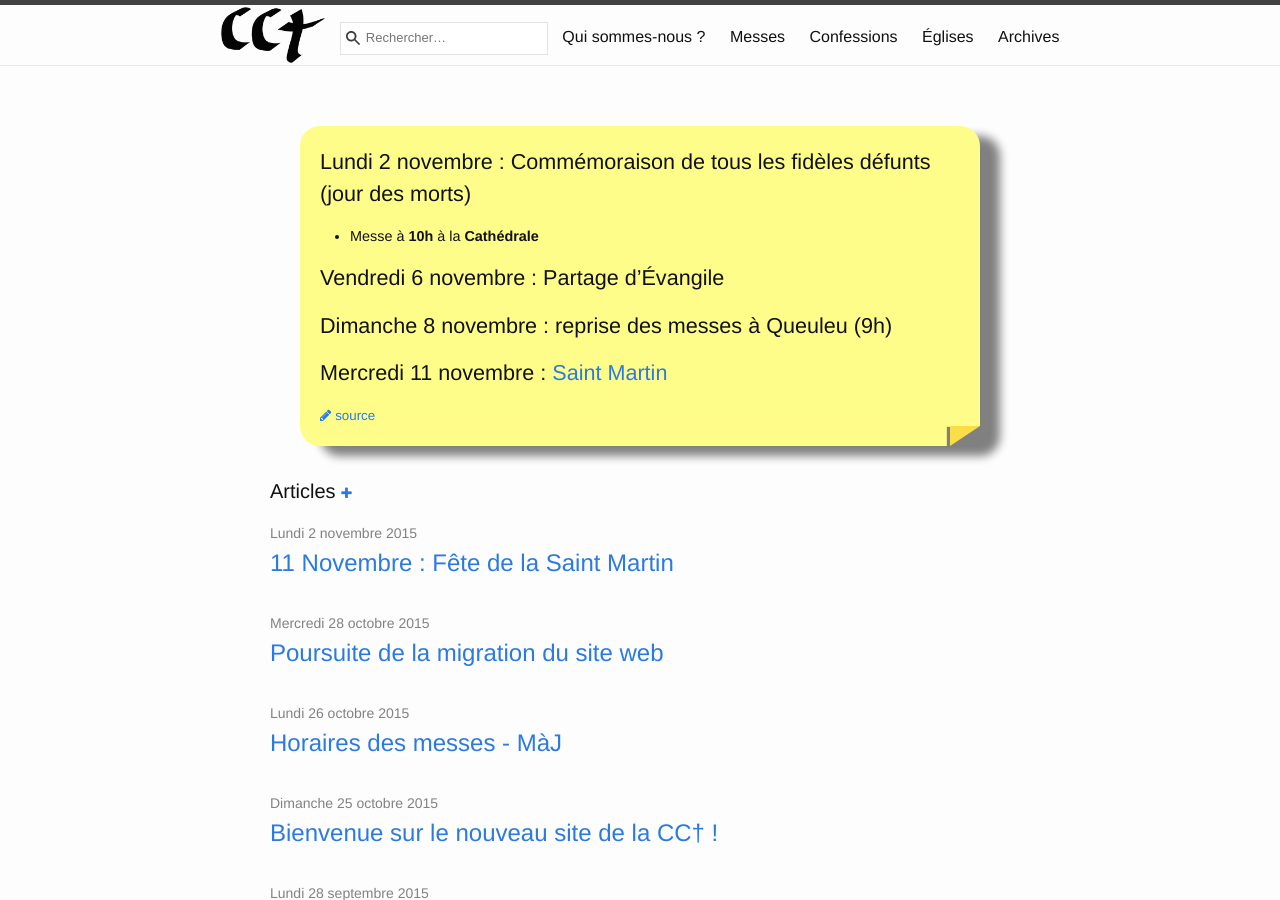
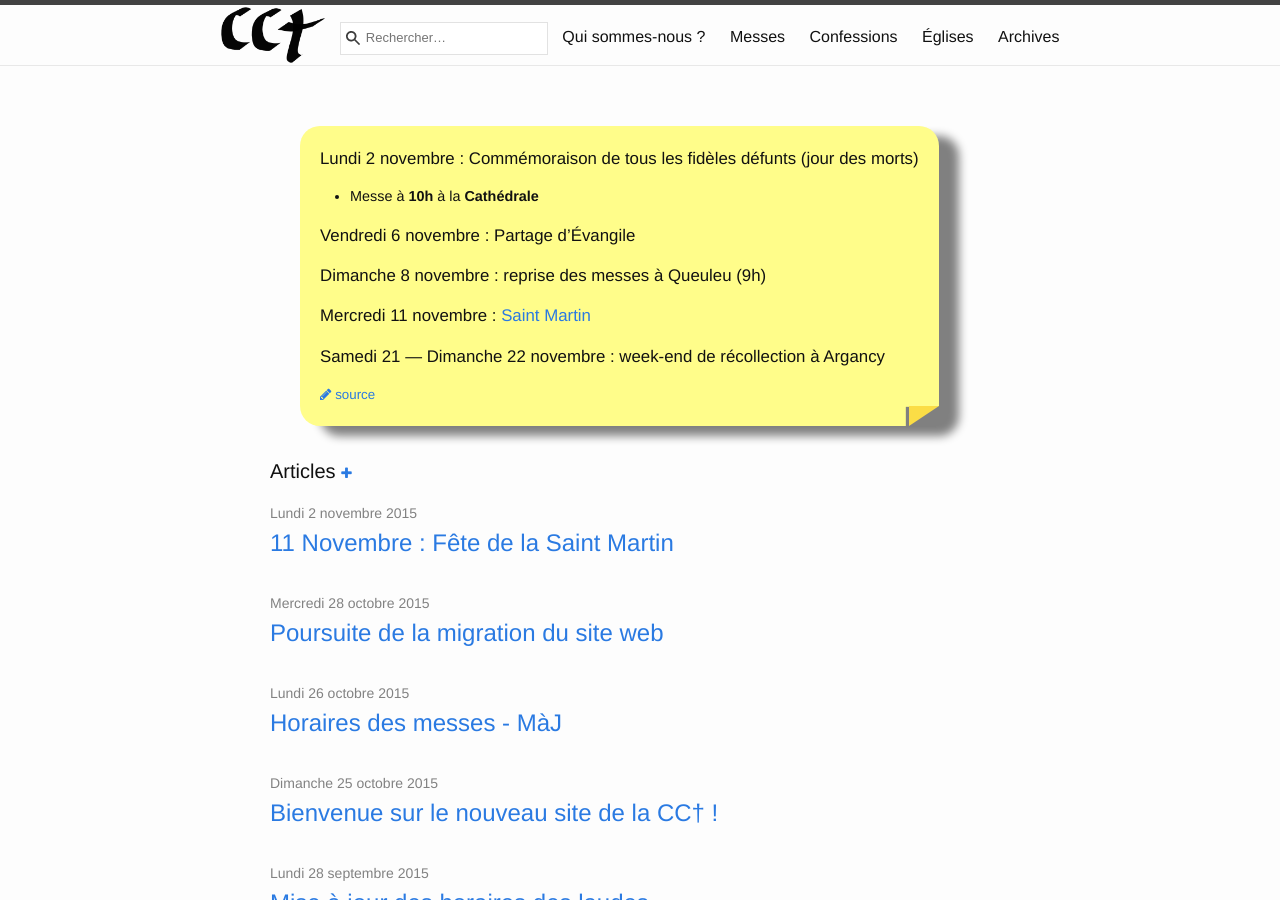
Before and after one commit to cccroix/cccroix.github.io, a Jekyll site: the page built from index.html, in a window 1280 px wide and 900 px high. Built offline with Jekyll 4.4.1, drawn with Linux system fonts in a browser that asks for light colours; nearby versions of some CDN libraries; the list of posts is cut into pages by our own code.

Commit message:
ajoute le WE 21-21 nov

```diff
--- a/blocnote.md
+++ b/blocnote.md
@@ -5,12 +5,14 @@ published: true
 # sera affiché avant l’index des articles
 ---
 
-## Lundi 2 novembre : Commémoraison de tous les fidèles défunts (jour des morts)
+### Lundi 2 novembre : Commémoraison de tous les fidèles défunts (jour des morts)
 
 - Messe à **10h** à la **Cathédrale**
 
-## Vendredi 6 novembre : Partage d'Évangile
+### Vendredi 6 novembre : Partage d'Évangile
 
-## Dimanche 8 novembre : reprise des messes à Queuleu (9h)
+### Dimanche 8 novembre : reprise des messes à Queuleu (9h)
 
-## Mercredi 11 novembre : [Saint Martin]({% post_url 2015-11-02-saint-martin %})
+### Mercredi 11 novembre : [Saint Martin]({% post_url 2015-11-02-saint-martin %})
+
+### Samedi 21 — Dimanche 22 novembre : week-end de récollection à Argancy
```
